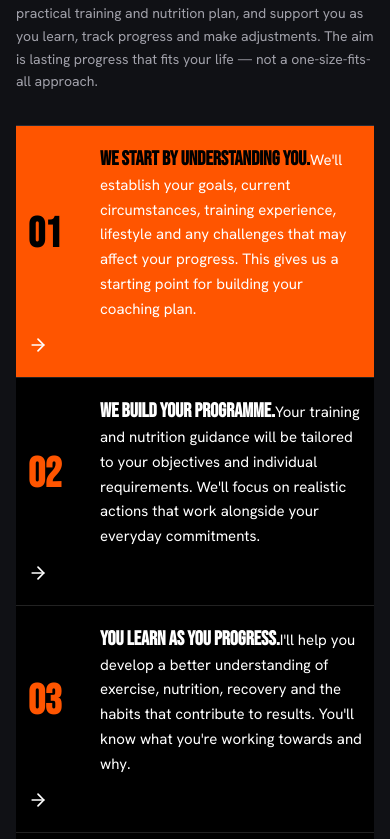
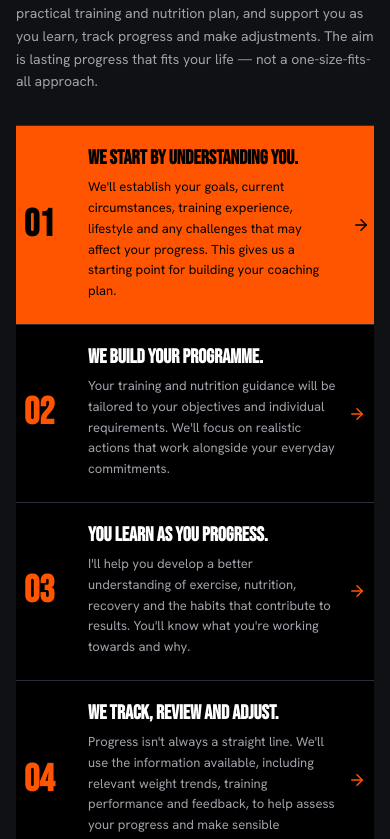
Before and after one commit to chriscallaghan2012/mwfitness, a React (Vite) app: page / in a window 390 px wide. Shown: the part 2585-3424 px from the top of the page. Built offline with nearby package versions, Linux system fonts and the light colour scheme; no server answers.

Commit message:
Polish full-width five-step coaching rows

```diff
--- a/src/index.css
+++ b/src/index.css
@@ -645,25 +645,29 @@ html[data-mw-font-preview="true"] body * {
 }
 
 
-/* Interactive five-step coaching process */
+/* Interactive five-step coaching process: full-width rows with clear hierarchy. */
 .mw-process-section {
   color: #fff;
 }
+.mw-process-list {
+  display: flex;
+  flex-direction: column;
+}
 .mw-process-step {
   display: grid;
-  grid-template-columns: 76px minmax(0, 1fr) minmax(220px, 0.9fr);
+  grid-template-columns: 76px minmax(0, 1fr) 24px;
   align-items: center;
   gap: 22px;
   width: 100%;
-  min-height: 132px;
+  min-height: 116px;
   padding: 24px 22px;
   border: 0;
-  border-bottom: 1px solid #222;
+  border-bottom: 1px solid #292d36;
   background: #000;
   color: #fff;
   text-align: left;
   cursor: pointer;
-  transition: background-color 220ms ease, color 220ms ease;
+  transition: background-color 220ms ease, color 220ms ease, padding 220ms ease;
 }
 .mw-process-number {
   color: #ff5500;
@@ -673,24 +677,32 @@ html[data-mw-font-preview="true"] body * {
   line-height: .9;
   transition: color 220ms ease;
 }
+.mw-process-copy {
+  display: flex;
+  min-width: 0;
+  flex-direction: column;
+  align-items: flex-start;
+  gap: 9px;
+}
 .mw-process-title {
   color: #fff;
   font-family: var(--font-display), sans-serif;
-  font-size: clamp(19px, 2vw, 26px);
+  font-size: clamp(20px, 2vw, 28px);
   font-weight: 700;
   line-height: 1.05;
   text-transform: uppercase;
   transition: color 220ms ease;
 }
 .mw-process-description {
-  color: #fff;
-  font-size: 15px;
+  display: block;
+  width: 100%;
+  max-width: none;
+  color: #a1a1aa;
+  font-size: 14px;
   line-height: 1.65;
   transition: color 220ms ease;
 }
-.mw-process-arrow {
-  display: flex;
-  justify-content: flex-end;
+.mw-process-row-arrow {
   color: #ff5500;
   transition: color 220ms ease, transform 220ms ease;
 }
@@ -706,38 +718,41 @@ html[data-mw-font-preview="true"] body * {
 .mw-process-step:hover .mw-process-title,
 .mw-process-step:focus-visible .mw-process-title,
 .mw-process-step.is-active .mw-process-title,
-.mw-process-step:hover .mw-process-arrow,
-.mw-process-step:focus-visible .mw-process-arrow,
-.mw-process-step.is-active .mw-process-arrow {
+.mw-process-step:hover .mw-process-description,
+.mw-process-step:focus-visible .mw-process-description,
+.mw-process-step.is-active .mw-process-description,
+.mw-process-step:hover .mw-process-row-arrow,
+.mw-process-step:focus-visible .mw-process-row-arrow,
+.mw-process-step.is-active .mw-process-row-arrow {
   color: #000;
 }
-.mw-process-step:hover .mw-process-arrow,
-.mw-process-step:focus-visible .mw-process-arrow,
-.mw-process-step.is-active .mw-process-arrow {
+.mw-process-step:hover .mw-process-row-arrow,
+.mw-process-step:focus-visible .mw-process-row-arrow,
+.mw-process-step.is-active .mw-process-row-arrow {
   transform: translateX(4px);
 }
 @media (max-width: 700px) {
   .mw-process-step {
-    grid-template-columns: 58px minmax(0, 1fr);
-    gap: 14px;
+    grid-template-columns: 52px minmax(0, 1fr) 18px;
+    gap: 12px;
     min-height: 0;
-    padding: 22px 12px;
+    padding: 22px 8px;
   }
-  .mw-process-number { font-size: 42px; }
+  .mw-process-number { font-size: 38px; }
   .mw-process-title { font-size: 20px; }
+  .mw-process-copy { gap: 8px; }
   .mw-process-description {
-    grid-column: 2 / 3;
-    grid-row: 2;
-    font-size: 15px;
-    padding-right: 10px;
+    font-size: 13px;
+    line-height: 1.6;
   }
+  .mw-process-row-arrow { width: 18px; height: 18px; }
 }
 @media (prefers-reduced-motion: reduce) {
   .mw-process-step,
   .mw-process-number,
   .mw-process-title,
   .mw-process-description,
-  .mw-process-arrow {
+  .mw-process-row-arrow {
     transition: none;
   }
 }
```
